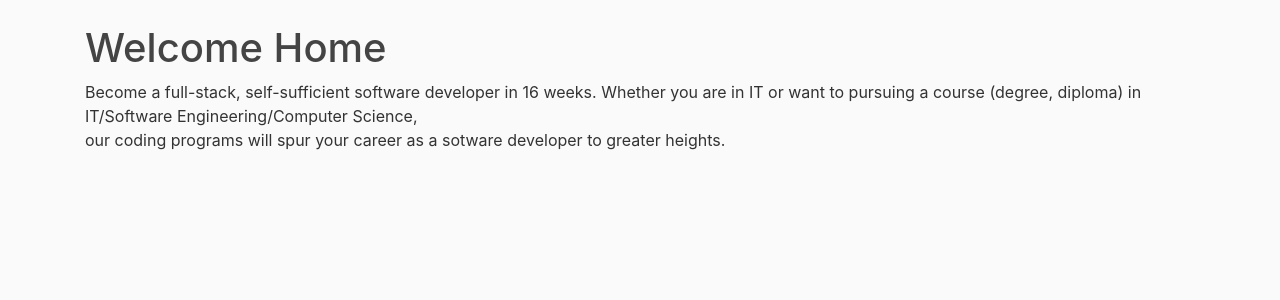
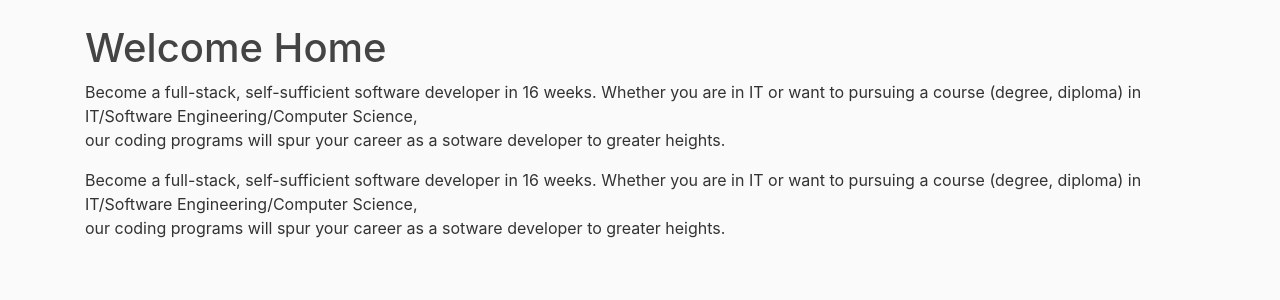
Before and after one commit to alexarirok/simple-falsk-app, a Flask app: page / in a window 1280 px wide. Shown: the part 56-356 px from the top of the page. Run offline with Flask 2, Linux system fonts and the light colour scheme; some libraries are stand-ins or nearby versions.

Commit message:
refactor

```diff
--- a/templates/index.html
+++ b/templates/index.html
@@ -8,6 +8,10 @@
             <p>Become a full-stack, self-sufficient software developer in 16 weeks.
             Whether you are in IT or want to pursuing a course (degree, diploma) in IT/Software Engineering/Computer Science, <br>
             our coding programs will spur your career as a sotware developer to greater heights.</p>
+            <p>Become a full-stack, self-sufficient software developer in 16 weeks.
+                    Whether you are in IT or want to pursuing a course (degree, diploma) in IT/Software Engineering/Computer Science, <br>
+                    our coding programs will spur your career as a sotware developer to greater heights.</p>
+
 
         </div>
 
```
